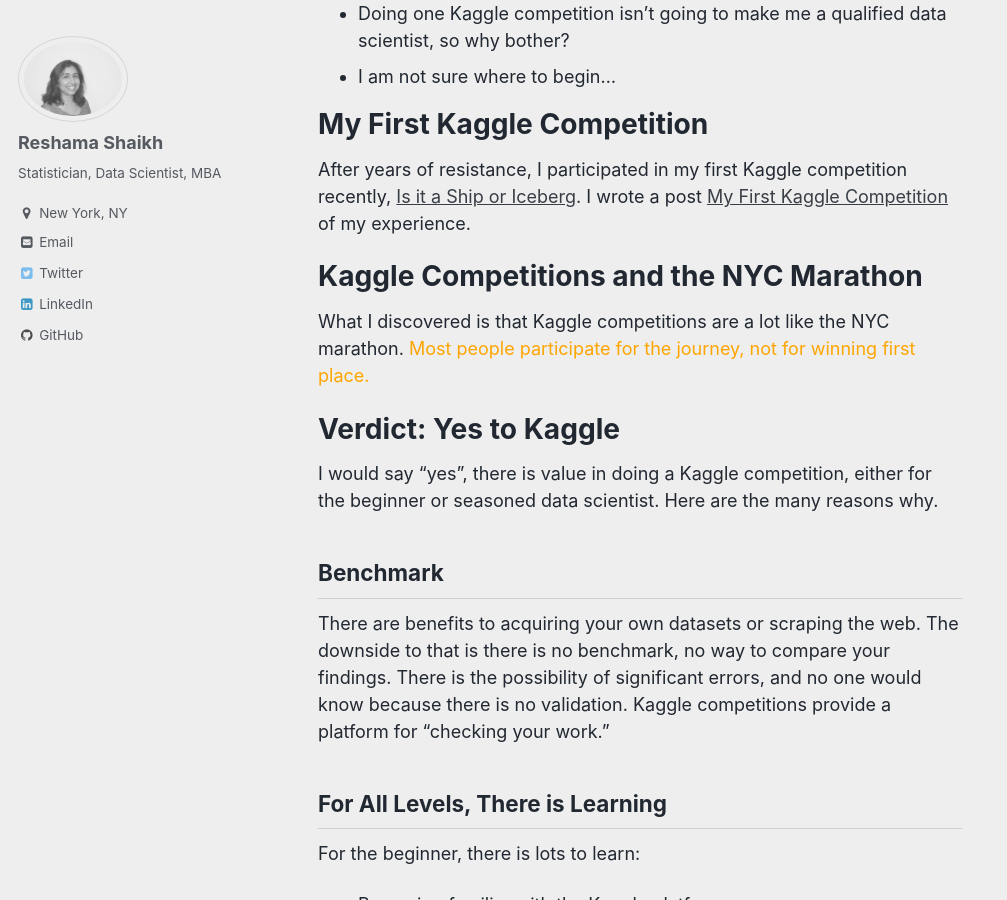
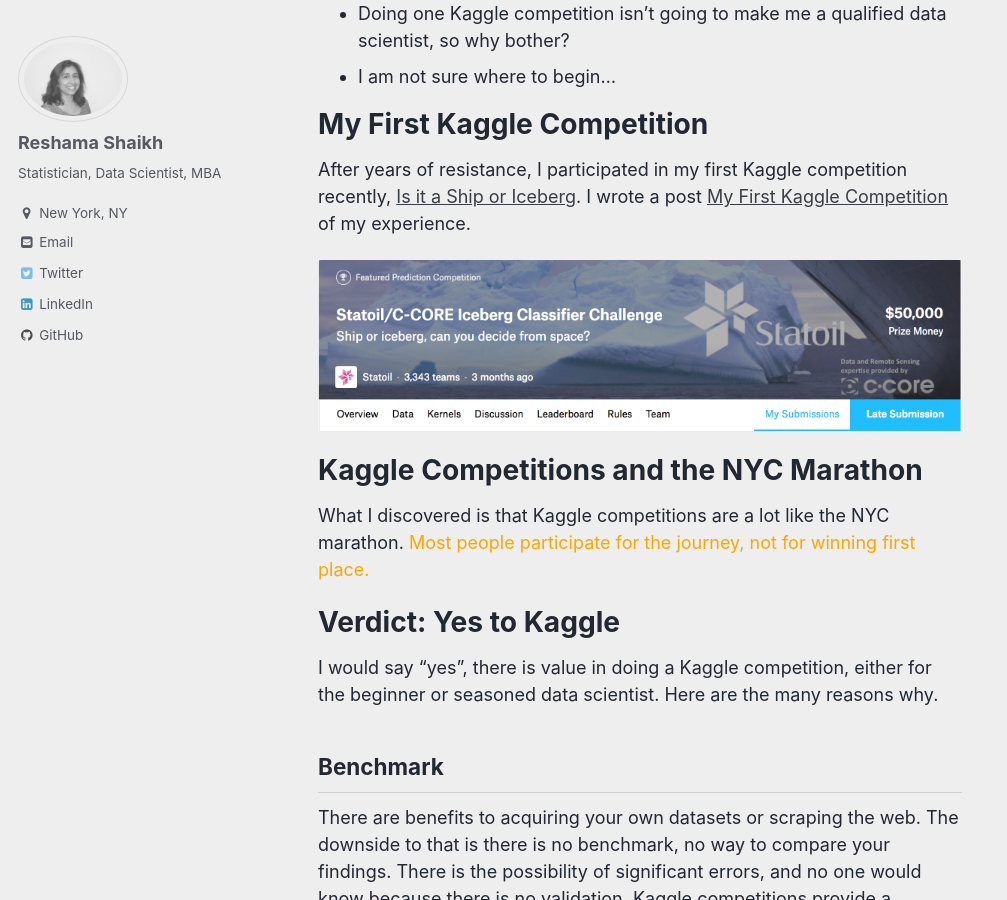
Before and after one commit to reshamas/reshamas.github.io, a Jekyll site: the page built from _posts/2018-04-19-to-kaggle-or-not.md, in a window 1280 px wide and 900 px high, scrolled down 1113 px. Shown: the whole window, without its empty margins (0-1007 px from the left). Built offline with Jekyll 4.4.1, drawn with Linux system fonts in a browser that asks for light colours.

Commit message:
Update 2018-04-19-to-kaggle-or-not.md

```diff
--- a/_posts/2018-04-19-to-kaggle-or-not.md
+++ b/_posts/2018-04-19-to-kaggle-or-not.md
@@ -21,6 +21,9 @@
 
 # My First Kaggle Competition
 After years of resistance, I participated in my first Kaggle competition recently, [Is it a Ship or Iceberg](https://www.kaggle.com/c/statoil-iceberg-classifier-challenge).  I wrote a post [My First Kaggle Competition](https://reshamas.github.io/my-first-kaggle-competition/) of my experience.
+
+<img src="../assets/images/kaggle_iceberg.png" align="center"  >
+
 
 # Kaggle Competitions and the NYC Marathon
 What I discovered is that Kaggle competitions are a lot like the NYC marathon.  <a   style="color:orange">Most people participate for the journey, not for winning first place. </a>
```
